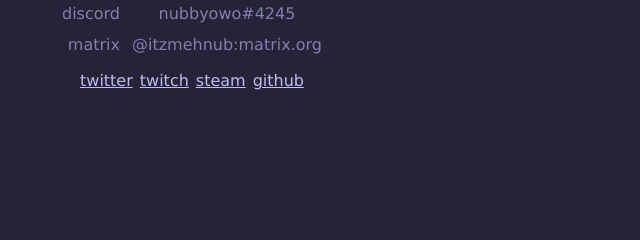
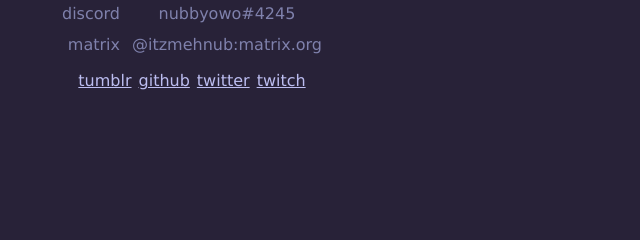
Before and after one commit to ItzMehNub/nub-webpage, a plain HTML site: page index.html in a window 1280 px wide. Shown: the part 425-665 px from the top of the page, 444-1084 px from the left. Drawn offline with Linux system fonts and the light colour scheme.

Commit message:
replace steam with tumblr
+ github link now redirects you to the profile instead of the repo

```diff
--- a/index.html
+++ b/index.html
@@ -65,10 +65,10 @@
          </table>
          <table class="table" style="border-spacing: 5px;">
             <tr>
+               <td><a href="https://itzmehnub.tumblr.com" target="_blank">tumblr</a></td>
+               <td><a href="https://github.com/ItzMehNub" target="_blank">github</a></td>
                <td><a href="https://twitter.com/it_nubby" target="_blank">twitter</td>
                <td><a href="https://twitch.tv/itzmehnub" target="_blank">twitch</a></td>
-               <td><a href="https://steamcommunity.com/profiles/76561198929084265" target="_blank">steam</a></td>
-               <td><a href="https://github.com/ItzMehNub/nub-webpage" target="_blank">github</a></td>
             </tr>
          </table>
        </div>
```
